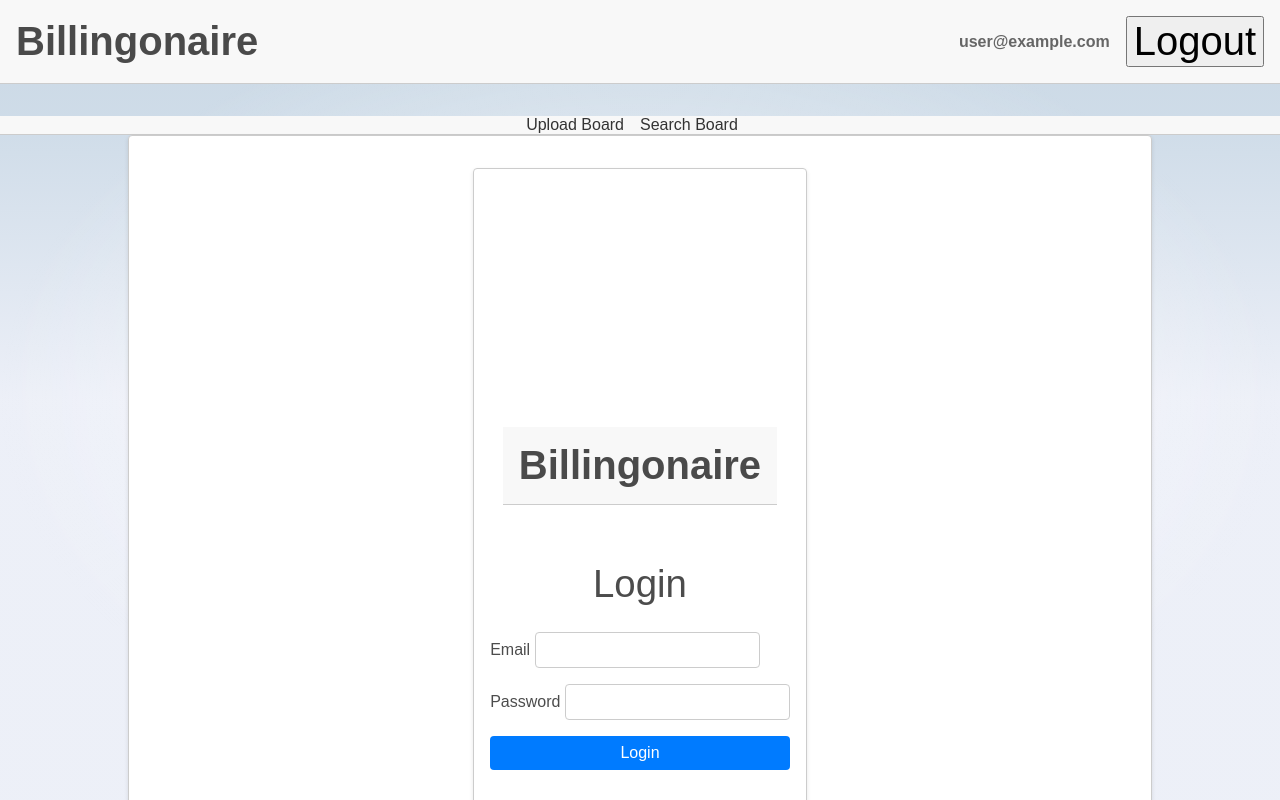
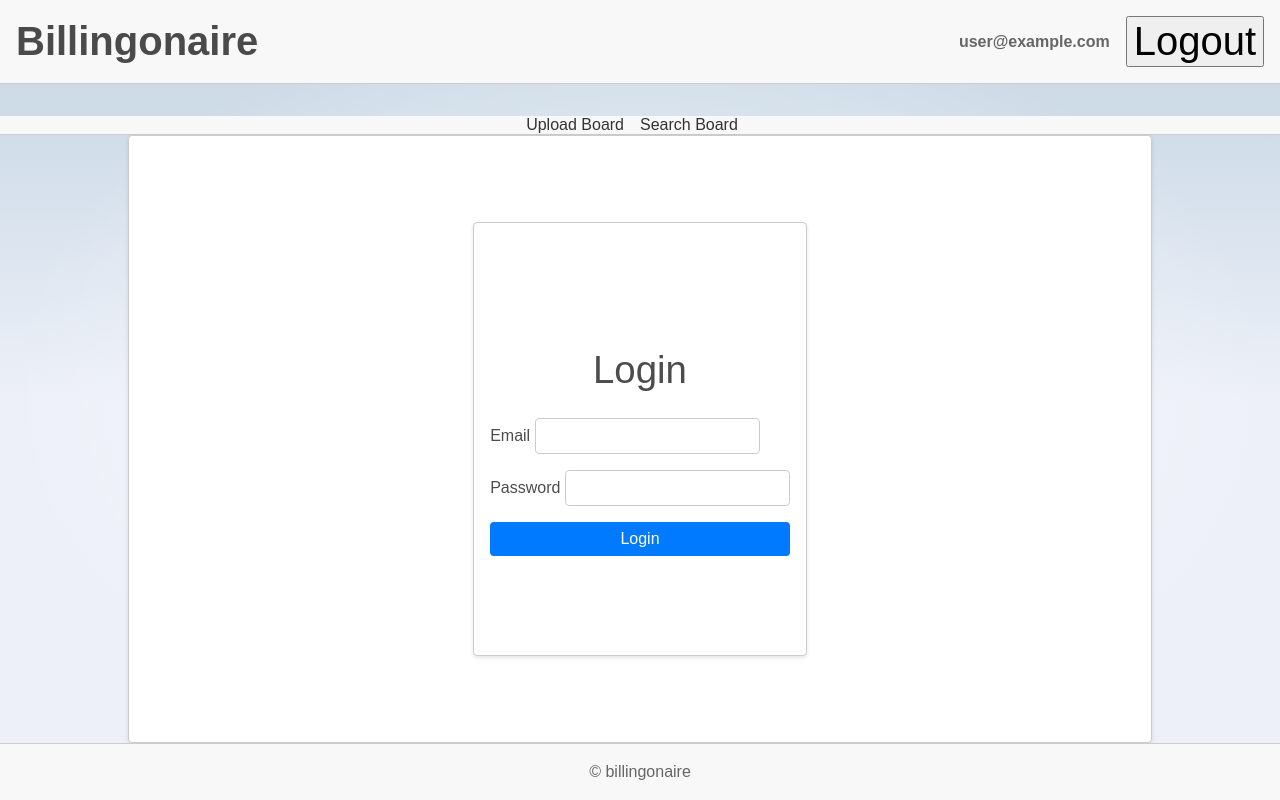
Before and after one commit to deshpandemak/billingonaire, a SvelteKit app in the folder billingonaire-ui/: page /login in a window 1280 px wide. Shown: the top 800 px of the page. Built offline with nearby package versions, Linux system fonts and the light colour scheme; no server answers; sample sign-in values are in the browser's storage.

Commit message:
update login

```diff
--- a/billingonaire-ui/src/routes/login/+page.svelte
+++ b/billingonaire-ui/src/routes/login/+page.svelte
@@ -27,7 +27,6 @@
 </svelte:head>
 
 <div class="login-container">
-  <h1 class="header">Billingonaire</h1>
   <h1>Login</h1>
   <form on:submit|preventDefault={login}>
     <div>
@@ -51,7 +50,7 @@
     flex-direction: column;
     align-items: center;
     justify-content: center;
-    min-height: 100vh;
+    min-height: 50vh;
     max-width: 400px;
     margin: 0 auto;
     padding: 1rem;
```
